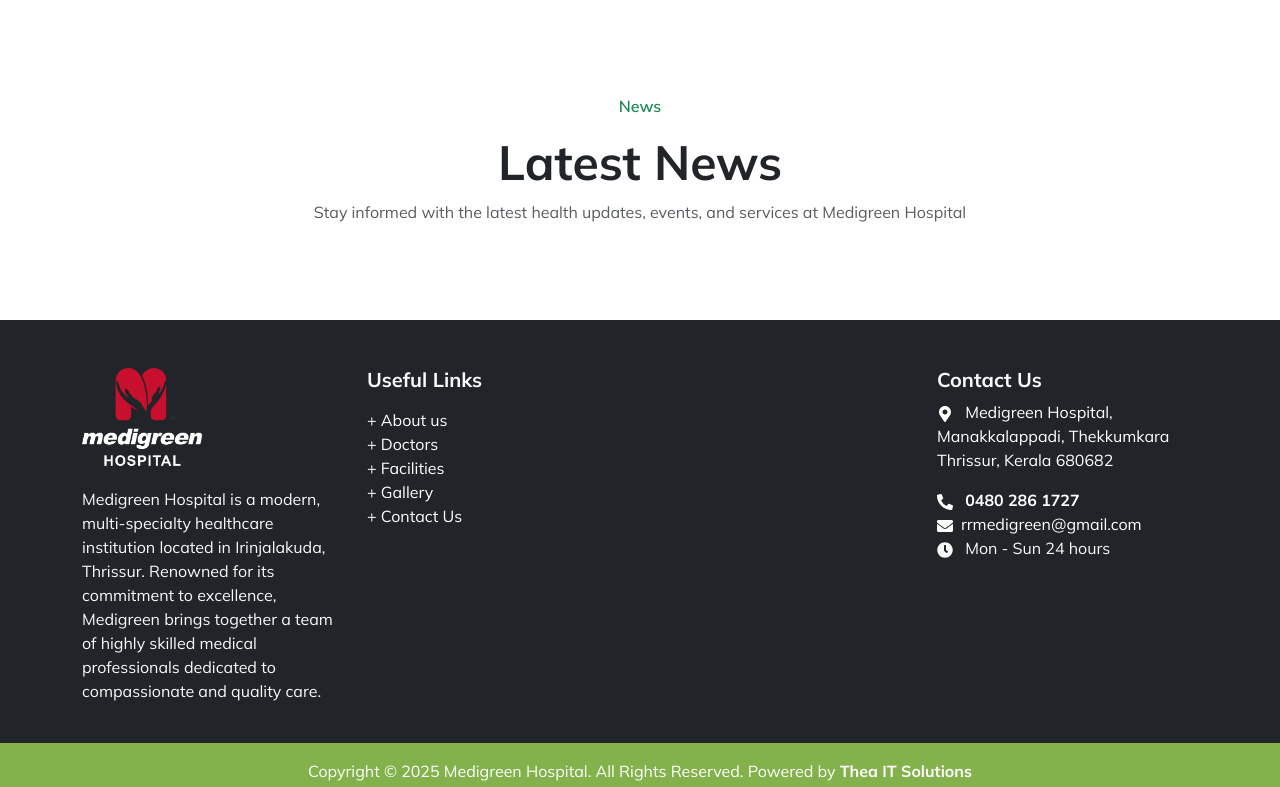
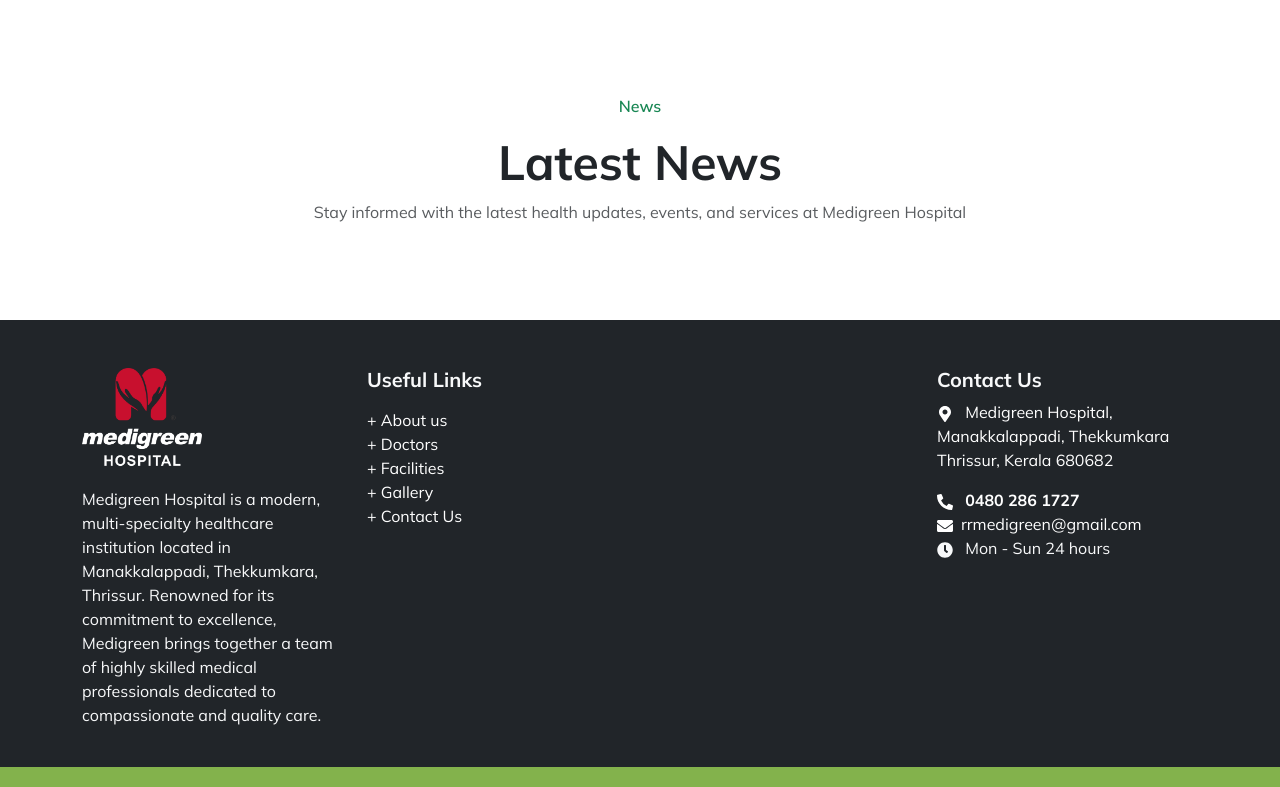
Before and after one commit to itsriyaas/medigreen, a React (Vite) app: page / in a window 1280 px wide. Shown: the part 4999-5786 px from the top of the page. Built offline with nearby package versions, Linux system fonts and the light colour scheme.

Commit message:
footer fix

```diff
--- a/src/components/Footer.jsx
+++ b/src/components/Footer.jsx
@@ -12,7 +12,7 @@
           <Col md={3}>
             <img src="assets/footer_logo.png" alt="Medigreen Logo" style={{ maxWidth: '120px' }} />
             <p className="mt-3 text-justify">
-             Medigreen Hospital is a modern, multi-specialty healthcare institution located in Irinjalakuda, Thrissur. Renowned for its commitment to excellence, Medigreen brings together a team of highly skilled medical professionals dedicated to compassionate and quality care.
+             Medigreen Hospital is a modern, multi-specialty healthcare institution located in Manakkalappadi, Thekkumkara, Thrissur. Renowned for its commitment to excellence, Medigreen brings together a team of highly skilled medical professionals dedicated to compassionate and quality care.
             </p>
           </Col>
 
```
